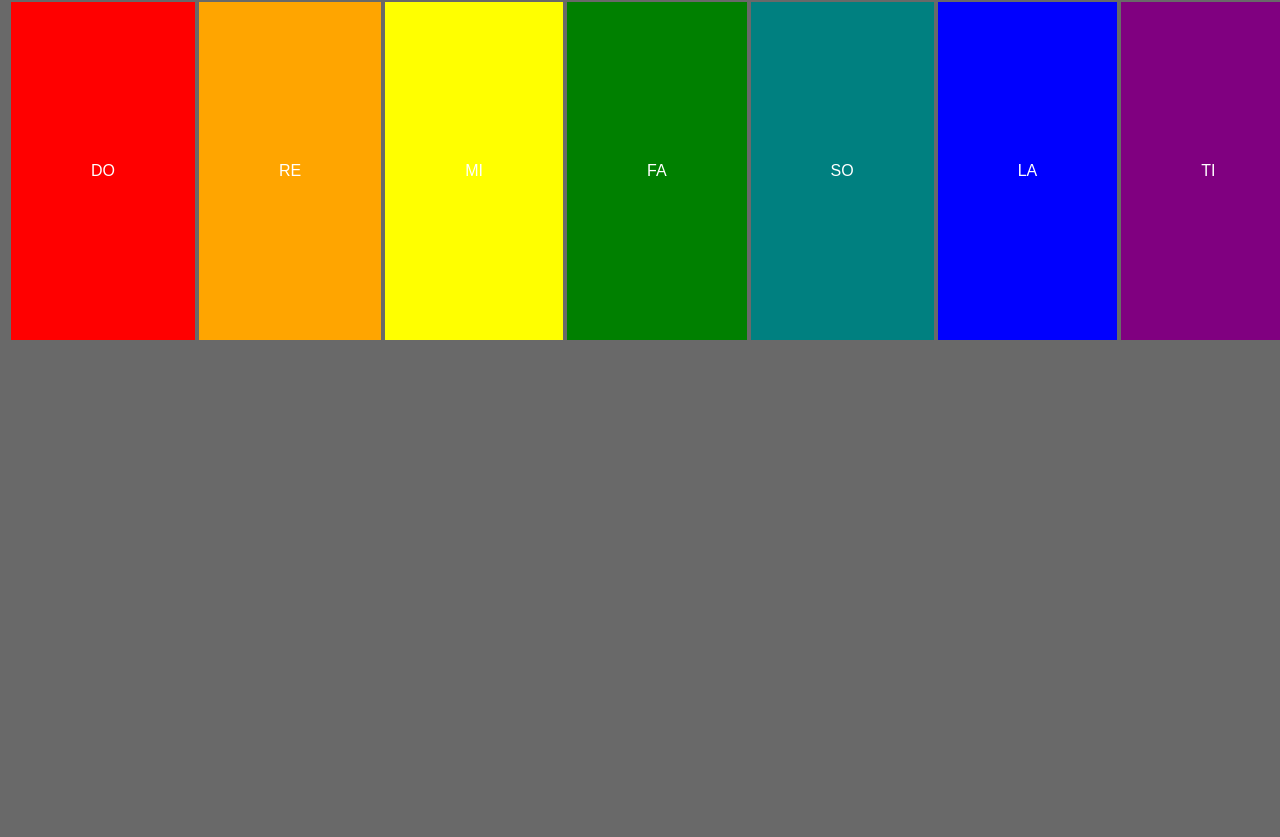
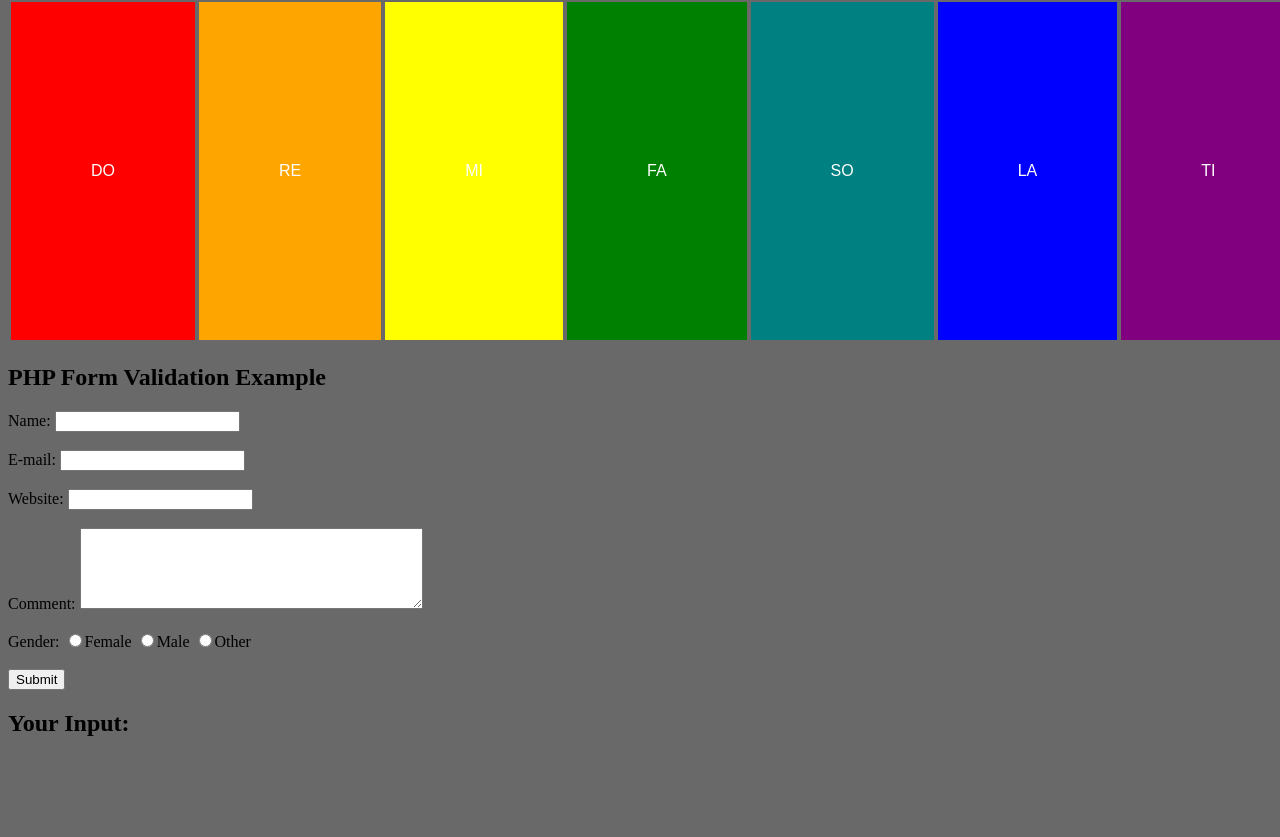
Before and after one commit to ndfrancisco/lab2, a PHP site: page / in a window 1280 px wide. Shown: the part 937-1774 px from the top of the page. Before the commit the page ends 1277 px from the top, so only its background shows below. Run offline with PHP 8.4, Linux system fonts and the light colour scheme.

Commit message:
Update index.php

```diff
--- a/week9/index.php
+++ b/week9/index.php
@@ -133,15 +133,65 @@ img {
 <img src="tmp_1671153587521.jpg">
 <p>Turn on your speakers to hear the xylophone</p>
 <table>
-    <tr>
+	<tr>
 	<td><button class="btn btn1" onclick="sound1()">DO</button></td>
-    <td><button class="btn btn2" onclick="sound2()">RE</button></td>
-    <td><button class="btn btn3" onclick="sound3()">MI</button></td>
-    <td><button class="btn btn4" onclick="sound4()">FA</button></td>
+    	<td><button class="btn btn2" onclick="sound2()">RE</button></td>
+    	<td><button class="btn btn3" onclick="sound3()">MI</button></td>
+    	<td><button class="btn btn4" onclick="sound4()">FA</button></td>
 	<td><button class="btn btn5" onclick="sound5()">SO</button></td>
 	<td><button class="btn btn6" onclick="sound6()">LA</button></td>
 	<td><button class="btn btn7" onclick="sound7()">TI</button></td>
 	</tr>
 </table>
+<?php
+// define variables and set to empty values
+$name = $email = $gender = $comment = $website = "";
+
+if ($_SERVER["REQUEST_METHOD"] == "POST") {
+  $name = test_input($_POST["name"]);
+  $email = test_input($_POST["email"]);
+  $website = test_input($_POST["website"]);
+  $comment = test_input($_POST["comment"]);
+  $gender = test_input($_POST["gender"]);
+}
+
+function test_input($data) {
+  $data = trim($data);
+  $data = stripslashes($data);
+  $data = htmlspecialchars($data);
+  return $data;
+}
+?>
+
+<h2>PHP Form Validation Example</h2>
+<form method="post" action="<?php echo htmlspecialchars($_SERVER["PHP_SELF"]);?>">
+  Name: <input type="text" name="name">
+  <br><br>
+  E-mail: <input type="text" name="email">
+  <br><br>
+  Website: <input type="text" name="website">
+  <br><br>
+  Comment: <textarea name="comment" rows="5" cols="40"></textarea>
+  <br><br>
+  Gender:
+  <input type="radio" name="gender" value="female">Female
+  <input type="radio" name="gender" value="male">Male
+  <input type="radio" name="gender" value="other">Other
+  <br><br>
+  <input type="submit" name="submit" value="Submit">
+</form>
+
+<?php
+echo "<h2>Your Input:</h2>";
+echo $name;
+echo "<br>";
+echo $email;
+echo "<br>";
+echo $website;
+echo "<br>";
+echo $comment;
+echo "<br>";
+echo $gender;
+?>
 </body>
 </html>
```
